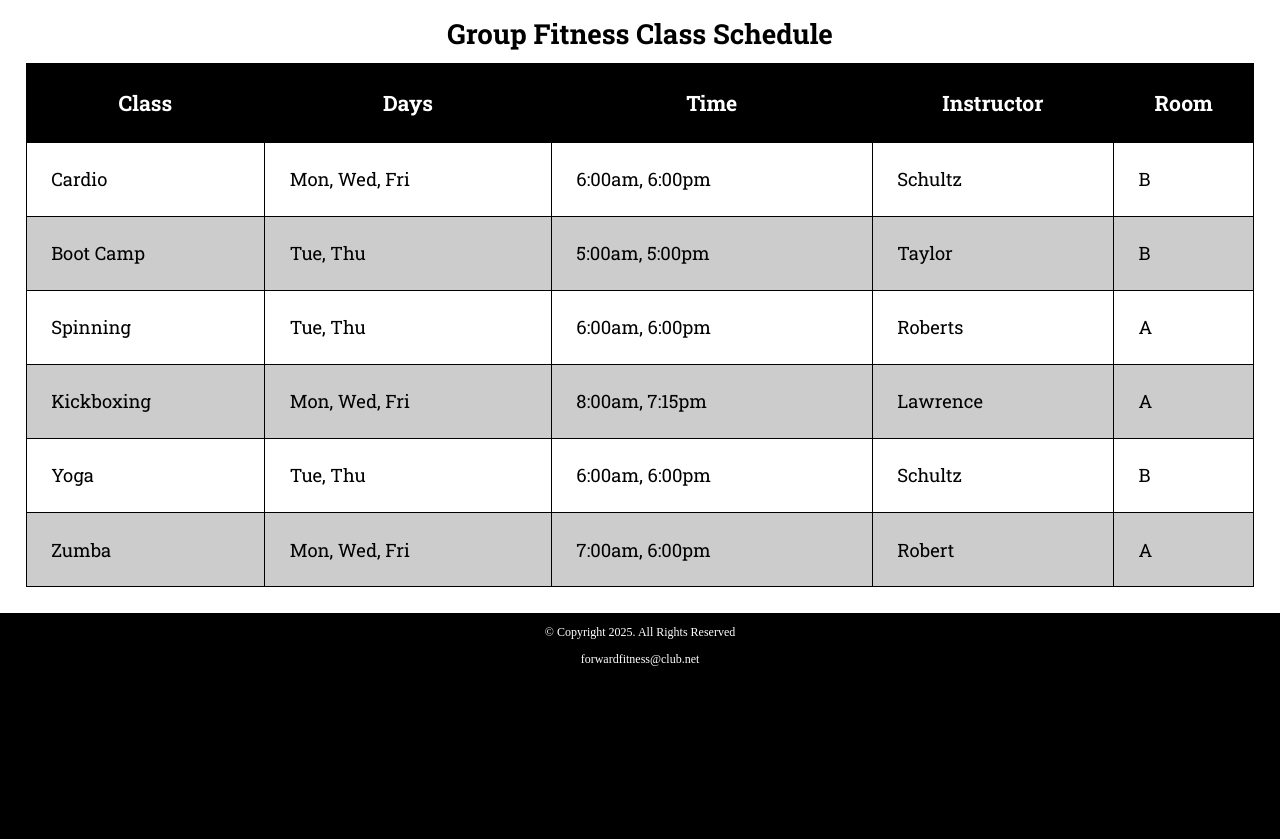
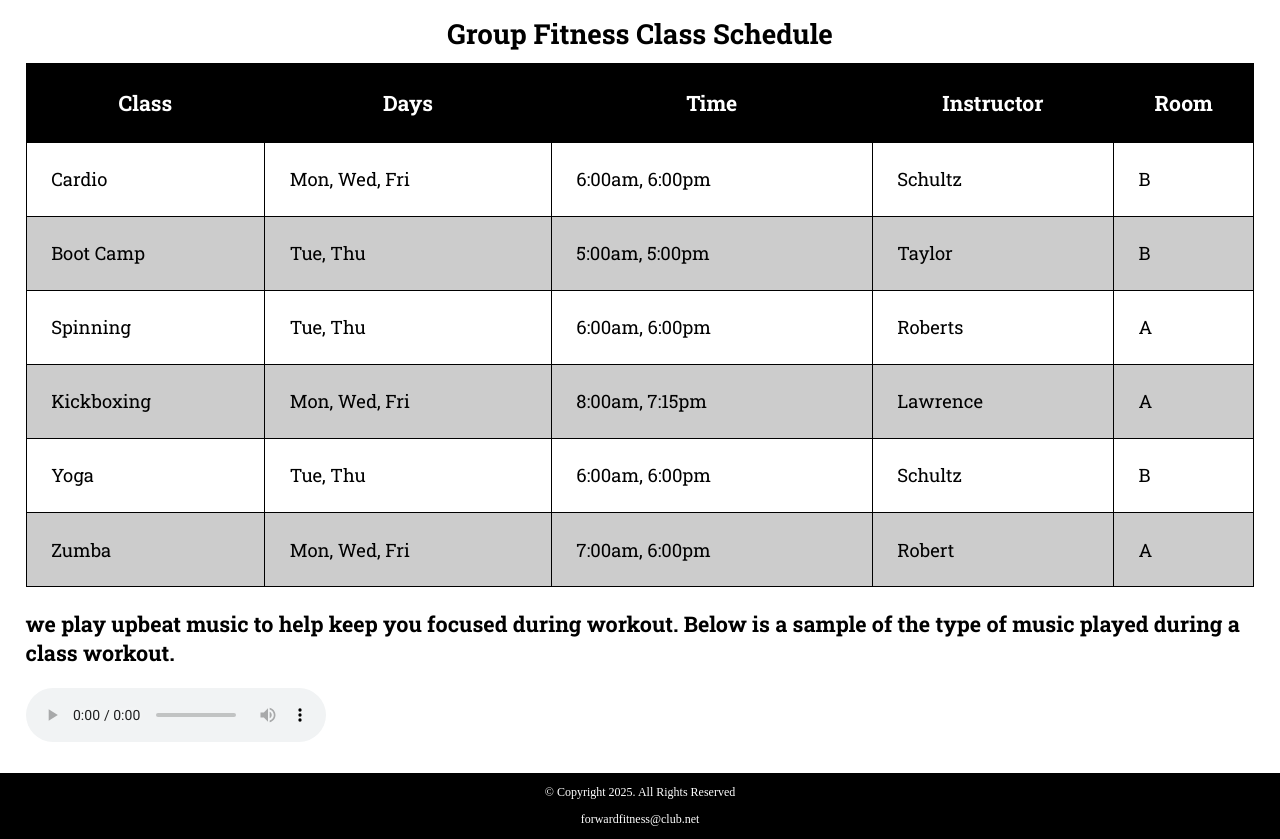
Before and after one commit to DIABATE2211/forward-fitness, a plain HTML site: page classes.html in a window 1280 px wide. Shown: the part 852-1691 px from the top of the page. Before the commit the page ends 1531 px from the top, so only its background shows below. Drawn offline with Linux system fonts and the light colour scheme; a web font is replaced by a local one.

Commit message:
Update classes.html

```diff
--- a/classes.html
+++ b/classes.html
@@ -150,6 +150,20 @@
 
                 </div>
 
+                <div id="music-sample">
+
+                    <h3>we play upbeat music to help keep you focused during workout. Below is a sample of the type of music played during a class workout.</h3>
+
+                    <audio controls>
+
+                        <source src="media/Yasuha%20-%20Flyday%20Chinatown.mp3" type="audio/mp3">
+
+                        <source src="media/Yasuha%20-%20Flyday%20Chinatown.ogg" type="audio/ogg">
+
+                    </audio>
+
+                </div>
+
             </main>
 
             <!--use the footer area to add webpage footer content-->
```
